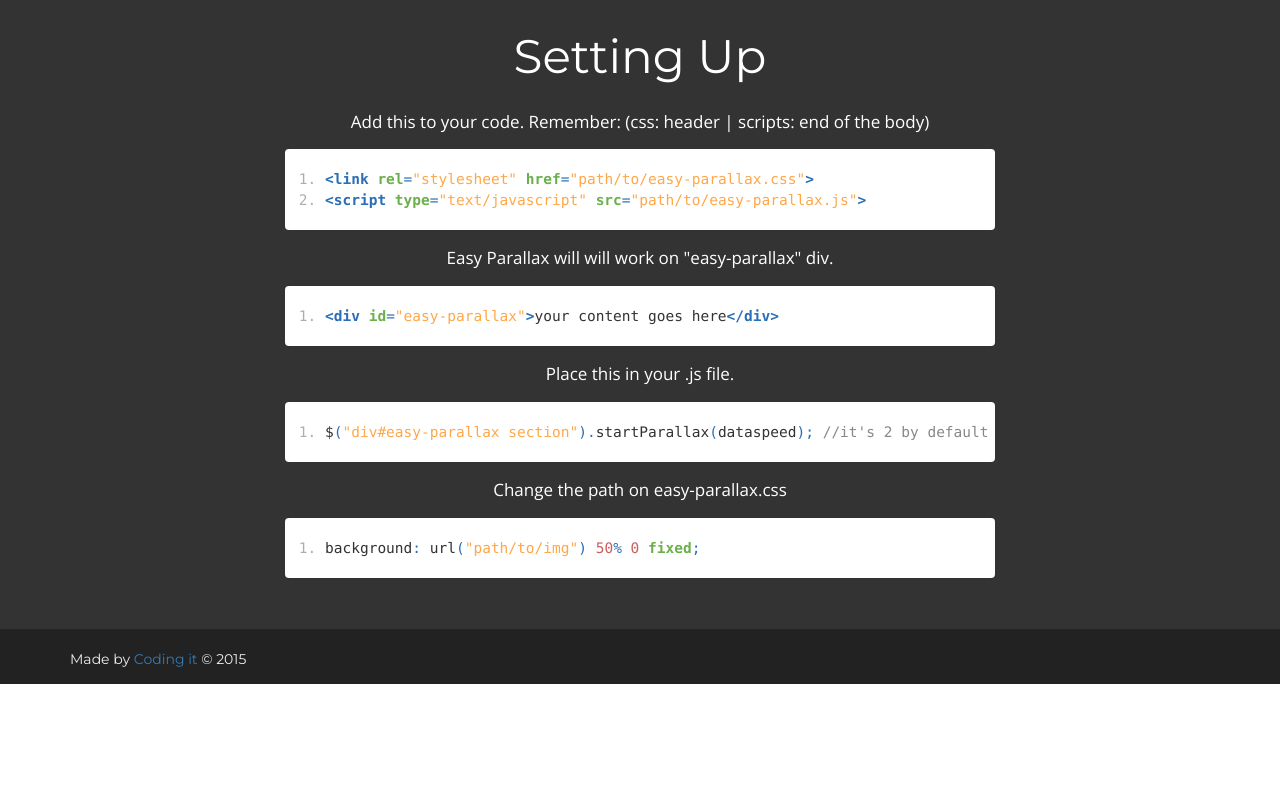
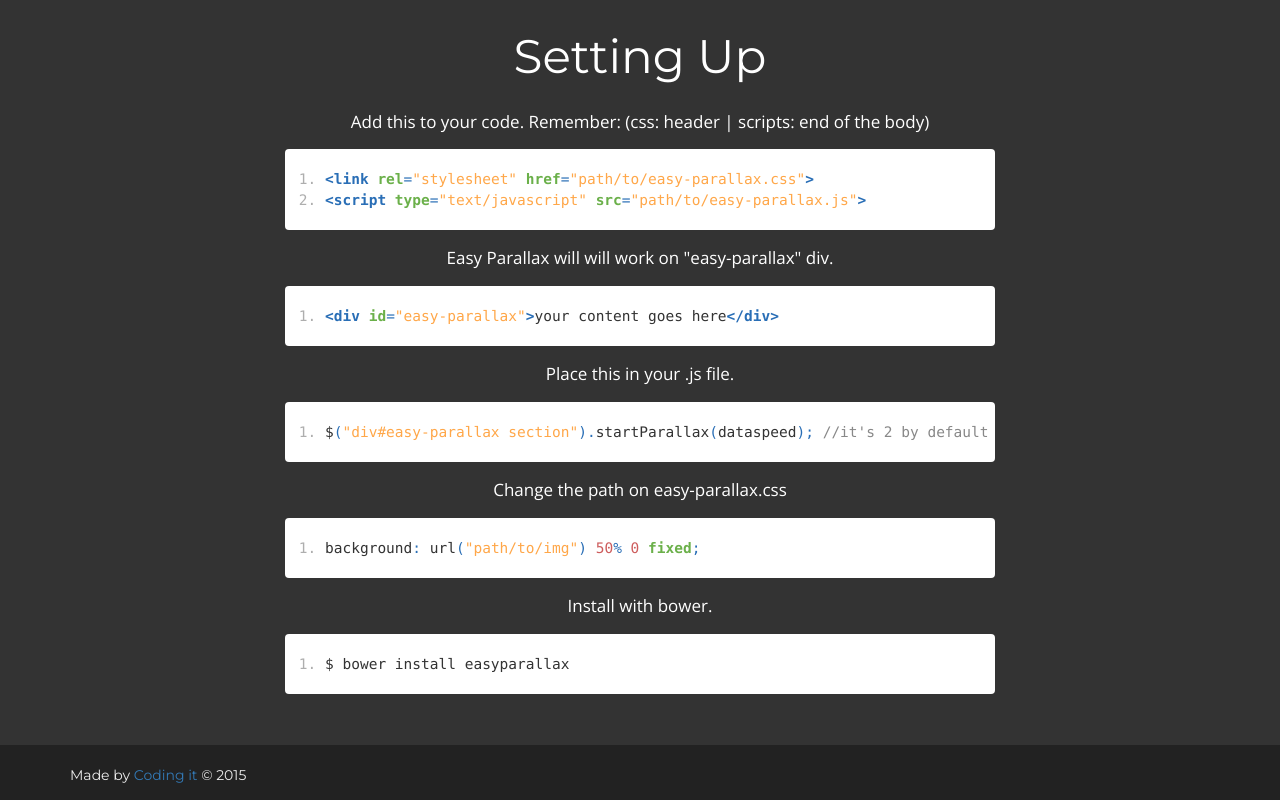
Before and after one commit to coding-it/easyparallax, a plain HTML site: page index.html in a window 1280 px wide. Shown: the part 674-1474 px from the top of the page. Before the commit the page ends 1358 px from the top, so only its background shows below. Drawn offline with nearby package versions, Linux system fonts and the light colour scheme.

Commit message:
bower instruction

```diff
--- a/css/custom.less
+++ b/css/custom.less
@@ -133,7 +133,7 @@
                 font-size: 14.5px;
                 border-radius: 4px;
                 border: none;
-                padding: 20px 0;
+                padding: 20px 20px 20px 0;
                 margin-bottom: 16px;
             }
 
--- a/index.html
+++ b/index.html
@@ -53,6 +53,9 @@
                         <p>Change the path on easy-parallax.css</p>
                         <pre class="prettyprint linenums">background: url("path/to/img") 50% 0 fixed;
                         </pre>
+                        <p>Install with bower.</p>
+                        <pre class="prettyprint linenums">$ bower install easyparallax
+                        </pre>
                     </div>
                 </div>
             </div>
@@ -92,7 +95,6 @@
 		    <footer class="footer">
 		        <div class="container">
 		            <br/><p class="text-muted">Made by <a href="http://codingit.com.br" target="_blank">Coding it</a> &copy; 2015</p>
-                    <!--<div class="fb-page" data-href="https://www.facebook.com/codingitbrasil" data-hide-cover="false" data-show-facepile="true" data-show-posts="false"><div class="fb-xfbml-parse-ignore"><blockquote cite="https://www.facebook.com/codingitbrasil"><a href="https://www.facebook.com/codingitbrasil">Coding It</a></blockquote></div></div>-->
 		        </div>
 		    </footer>
 		</div>
```
Also changed, not shown: css/custom.css.
